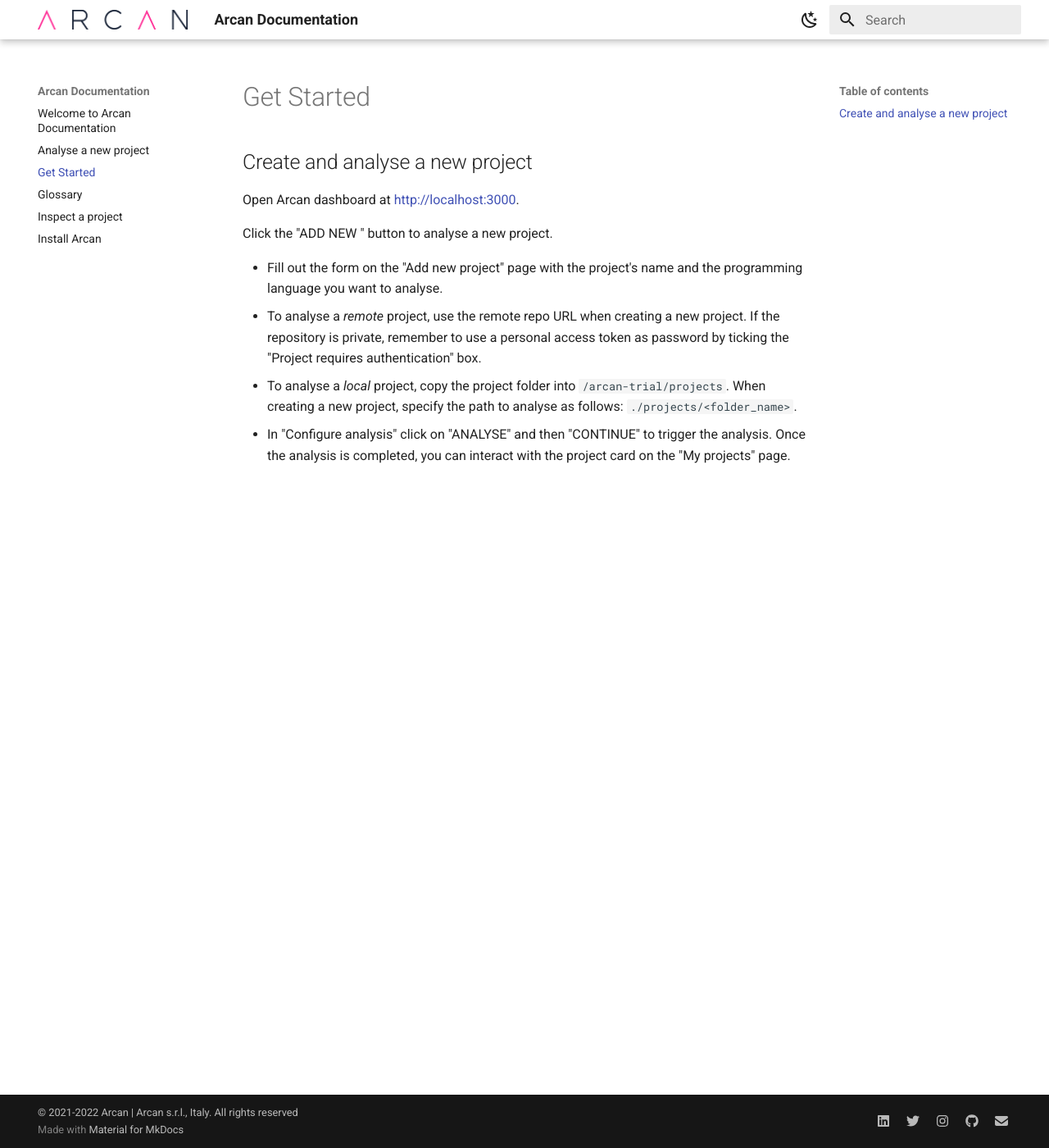
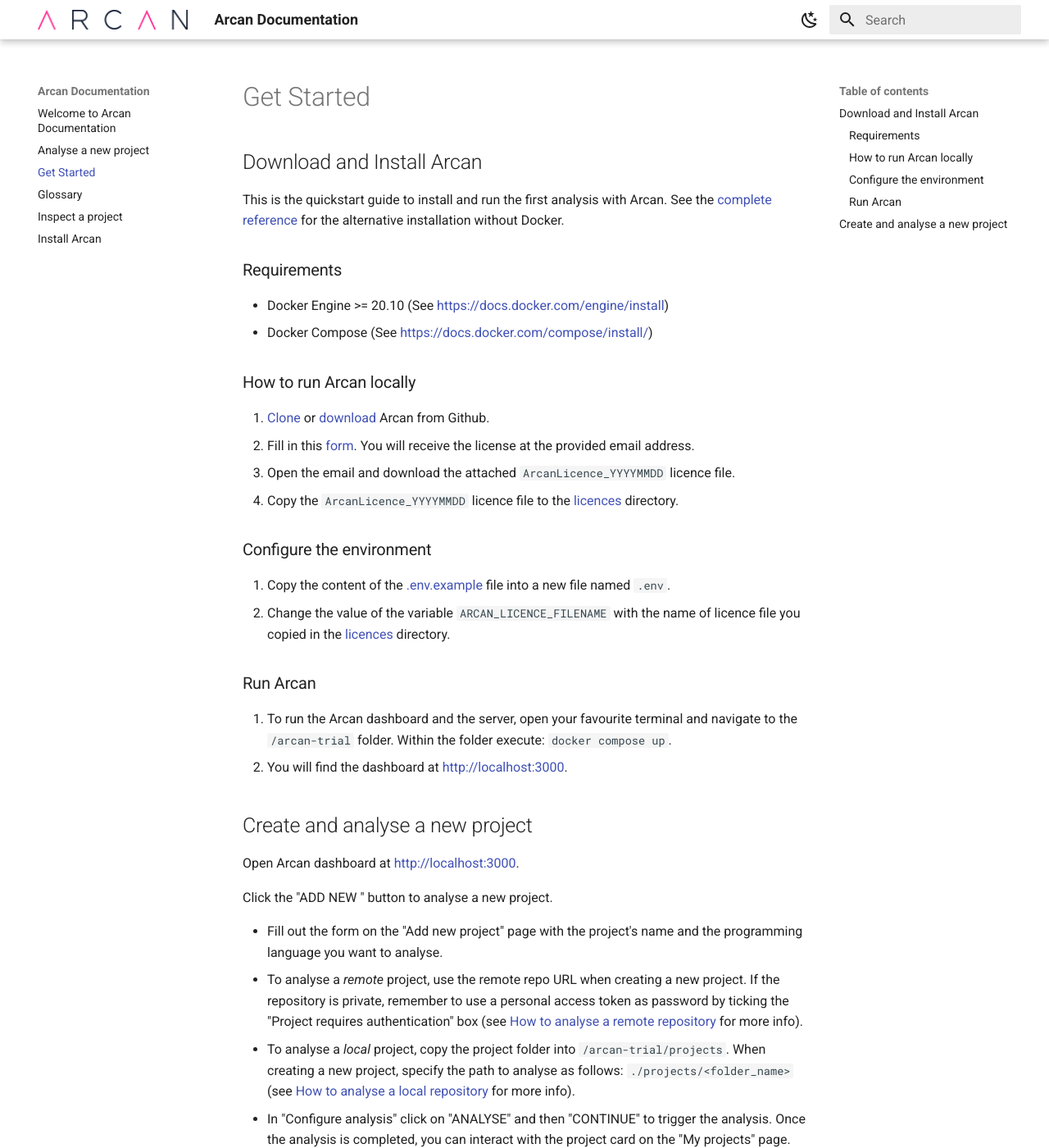
Before and after one commit to Arcan-Tech/arcan-docs, an MkDocs documentation site: the page built from docs/get_started.md, in a window 1280 px wide and 1400 px high. Shown: the whole window at 82% size. Built offline with MkDocs 1.6.1 and Material for MkDocs 9.7.7, drawn with Linux system fonts in a browser that asks for light colours; the version menu is left out.

Commit message:
Updated get_started and installation guide

```diff
--- a/docs/get_started.md
+++ b/docs/get_started.md
@@ -1,4 +1,26 @@
 # Get Started
+
+## Download and Install Arcan
+
+This is the quickstart guide to install and run the first analysis with Arcan. See the [complete reference](installation.md) for the alternative installation without Docker.
+
+### Requirements
+- Docker Engine >= 20.10 (See [https://docs.docker.com/engine/install](https://docs.docker.com/engine/install))
+- Docker Compose (See [https://docs.docker.com/compose/install/](https://docs.docker.com/compose/install/))
+
+### How to run Arcan locally
+1. [Clone](https://github.com/Arcan-Tech/arcan-trial) or [download](https://github.com/Arcan-Tech/arcan-trial/archive/refs/heads/main.zip) Arcan from Github.
+2. Fill in this [form](https://www.arcan.tech/on-premise-trial/). You will receive the license at the provided email address.
+3. Open the email and download the attached `ArcanLicence_YYYYMMDD` licence file.
+4. Copy the `ArcanLicence_YYYYMMDD` licence file to the [licences](https://github.com/Arcan-Tech/arcan-trial/tree/main/licences) directory.
+
+### Configure the environment
+1. Copy the content of the [.env.example](https://github.com/Arcan-Tech/arcan-trial/blob/main/.env.example) file into a new file named `.env`.
+2. Change the value of the variable `ARCAN_LICENCE_FILENAME` with the name of licence file you copied in the [licences](https://github.com/Arcan-Tech/arcan-trial/tree/main/licences) directory.
+
+### Run Arcan
+1. To run the Arcan dashboard and the server, open your favourite terminal and navigate to the `/arcan-trial` folder. Within the folder execute: `docker compose up`.
+2. You will find the dashboard at [http://localhost:3000](http://localhost:3000).
 
 ## Create and analyse a new project
 Open Arcan dashboard at [http://localhost:3000](http://localhost:3000).
@@ -6,6 +28,6 @@
 Click the "ADD NEW " button to analyse a new project.
 
 - Fill out the form on the "Add new project" page with the project's name and the programming language you want to analyse.
-- To analyse a *remote* project, use the remote repo URL when creating a new project. If the repository is private, remember to use a personal access token as password by ticking the "Project requires authentication" box.
-- To analyse a *local* project, copy the project folder into `/arcan-trial/projects`. When creating a new project, specify the path to analyse as follows: `./projects/<folder_name>`.
+- To analyse a *remote* project, use the remote repo URL when creating a new project. If the repository is private, remember to use a personal access token as password by ticking the "Project requires authentication" box (see [How to analyse a remote repository](analyse_project.md#analyse-a-remote-repository) for more info).
+- To analyse a *local* project, copy the project folder into `/arcan-trial/projects`. When creating a new project, specify the path to analyse as follows: `./projects/<folder_name>` (see [How to analyse a local repository](analyse_project.md#analyse-a-local-repository) for more info).
 - In "Configure analysis" click on "ANALYSE" and then "CONTINUE" to trigger the analysis. Once the analysis is completed, you can interact with the project card on the "My projects" page.
```
Also changed, not shown: docs/glossary.md (+1 -1 lines), docs/index.md (+11 -10 lines), docs/inspect_project.md (+7 -6 lines), docs/installation.md (+6 -6 lines).
